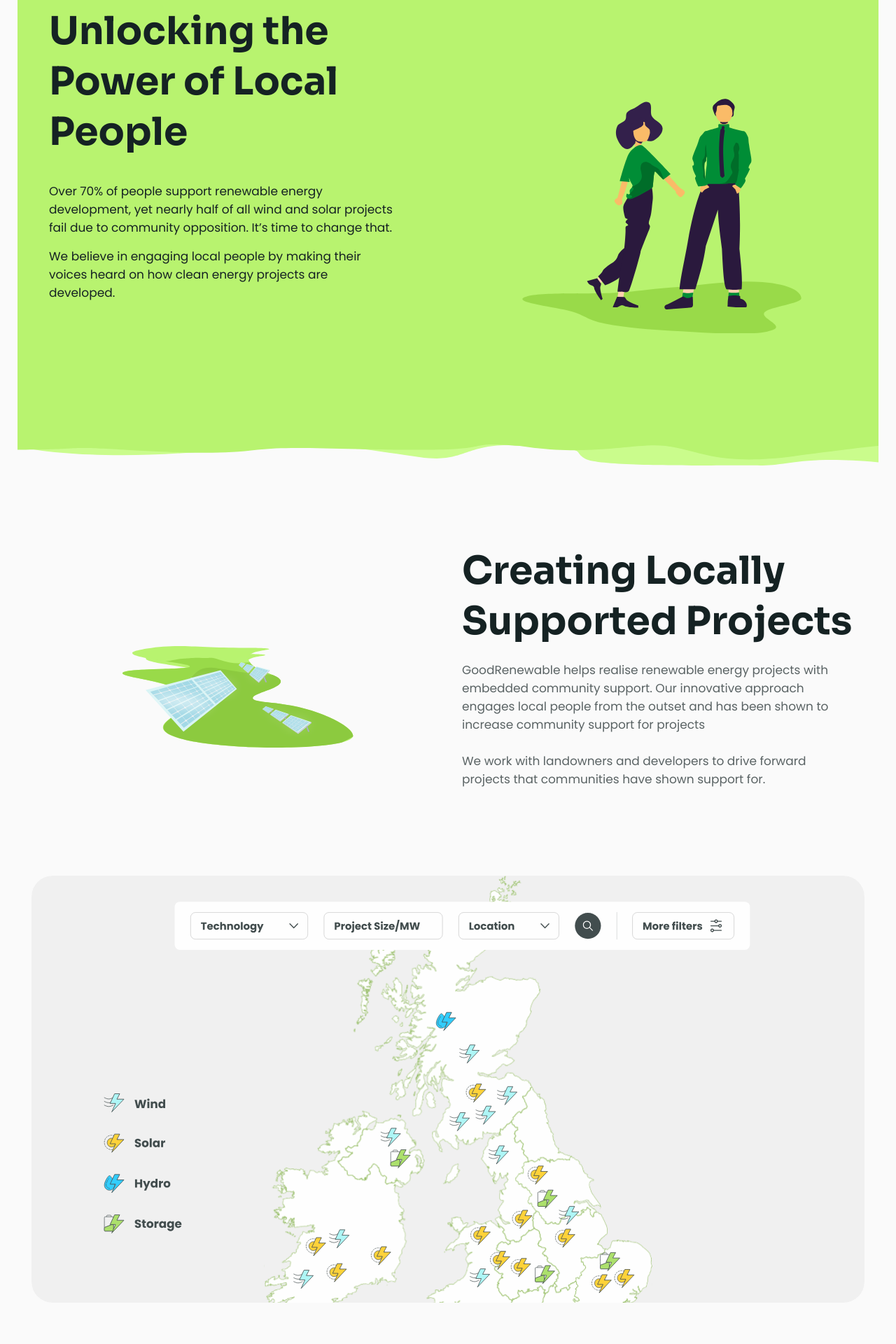
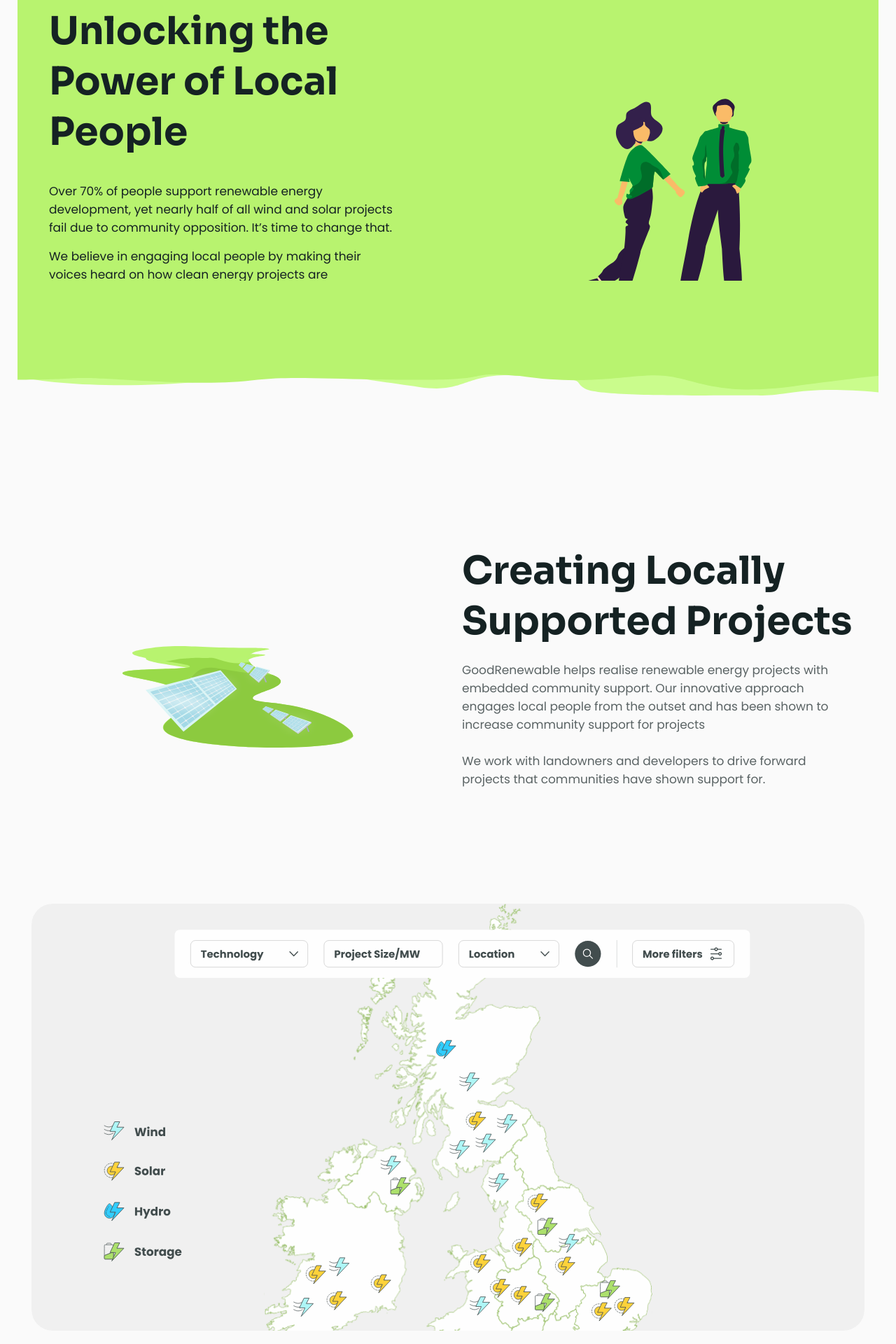
Before and after one commit to elghanbibadr/GoodRenewable, a React (Vite) app: page / in a window 1280 px wide. Shown: the part 900-2820 px from the top of the page at 70% size. Built offline with nearby package versions, Linux system fonts and the light colour scheme.

Commit message:
tweaked the feature section

```diff
--- a/src/componenet/Desc.jsx
+++ b/src/componenet/Desc.jsx
@@ -1,24 +1,25 @@
 import wave from "../assets/heroWaves.svg"
 import wave2 from "../assets/Vector40.svg"
 import wave3 from "../assets/Vector42.svg"
-
+import bottomWaveForMobile from "../assets/Vector57.svg"
+import bottomWaveForMobile2 from "../assets/Vector58.svg"
 // this is the componenet under the hero section and the waves are the edges on top and bottom of the green background
 const Desc = () => {
 
   return (
     <>
-      <div className='relative' >
+      <div className='relative ' >
         <img className="absolute top-[14rem] md:top-[12rem]" src={wave3} alt="wave 3 svg " loading="lazy" />
         <img className="relative top-60" src={wave2} alt="wave 2 svg" loading="lazy" />
       </div>
-      <div className='bg-green-secondary px-4   desc md:grid md:p-10 items-center md:grid-cols-2 lg:gap-x-[4rem] pt-[50%] mt-60 '>
+      <div className='bg-green-secondary px-4  pb-20 desc md:grid md:p-10 items-center md:grid-cols-2 lg:gap-x-[4rem] pt-[50%] mt-60 '>
         <div data-aos="fade-up-right" className='relative bottom-12  lg:pl-[2rem]'>
           <h2 className='mb-14 w-[80%] md:w-full  '>Unlocking the Power of Local People</h2>
-          <p className='text-black lg:w-[90%]'>Over 70% of people support renewable energy development, yet nearly half of all wind and solar projects fail due to community opposition. It’s time to change that.</p>
-          <p className='text-black my-6 lg:w-[90%]'>We believe in engaging local people by making their voices heard on how clean energy projects are developed.</p>
+          <p className='text-black lg:w-[90%]  '>Over 70% of people support renewable energy development, yet nearly half of all wind and solar projects fail due to community opposition. It’s time to change that.</p>
+          <p className='text-black my-6  lg:w-[90%]'>We believe in engaging local people by making their voices heard on how clean energy projects are developed.</p>
         </div>
         <div data-aos="fade-left">
-          <svg className='h-1/2 w-[70%] lg:w-[70%] mx-auto lg:relative lg:top-20' viewBox="0 0 424 360" fill="none" xmlns="http://www.w3.org/2000/svg">
+          <svg className='h-1/2 w-[70%] z-[9999999999] lg:w-[70%] mx-auto lg:relative lg:top-20' viewBox="0 0 424 360" fill="none" xmlns="http://www.w3.org/2000/svg">
             <path fill-rule="evenodd" clip-rule="evenodd" d="M225.269 289.84C271.912 286.463 319.007 277.947 364.886 281.685C409.052 285.283 423.013 296.857 423.695 306.006C424.298 314.075 376.375 319.214 368.278 327.135C358.135 337.059 408.635 349.424 371.865 356.716C337.133 363.603 273.798 357.894 225.269 355.494C187.078 353.605 152.999 349.851 125.206 344.517C100.802 339.832 96.0593 333.066 78.6778 327.357C54.4585 319.403 -15.5238 313.011 3.5621 304.565C23.4512 295.763 98.581 300.682 146.085 297.527C174.76 295.623 196.882 291.896 225.269 289.84Z" fill="#99DA49" />
             <rect x="312.199" y="36.4512" width="15.7942" height="11.4867" rx="1" transform="rotate(90.6168 312.199 36.4512)" fill="#FABB68" />
             <path d="M311.199 36.4404L301.713 36.3383C301.161 36.3323 300.708 36.7752 300.702 37.3275L300.685 38.9499C300.682 39.2704 300.831 39.5746 301.093 39.7599C305.006 42.5337 307.605 42.4779 311.713 39.9113C311.997 39.7341 312.167 39.4221 312.171 39.0877L312.188 37.4511C312.194 36.8989 311.752 36.4464 311.199 36.4404Z" fill="#2A193D" />
@@ -63,10 +64,14 @@ const Desc = () => {
           </svg>
         </div>
       </div>
-      <img src={wave} alt="wave  svg " loading="lazy" />
+       <img className="relative hidden sm2:block   lg:bottom-40" src={wave} alt="wave  svg " loading="lazy" />
+           <img className="w-full sm2:hidden relative bottom-[10rem] -z-20 " src={bottomWaveForMobile} alt="wave  svg " loading="lazy" />
+            <img className="w-full sm2:hidden   -z-40  relative  bottom-[22rem]" src={bottomWaveForMobile2} alt="wave  svg " loading="lazy" />
 
     </>
   )
 }
 
+
+
 export default Desc
--- a/src/componenet/Features/Features.jsx
+++ b/src/componenet/Features/Features.jsx
@@ -6,9 +6,9 @@ const Features = () => {
   return (
     <>
 
-      <Gridx2 className="mt-20 lg:mt-40  px-2 lg:gap-x-[1rem]" >
+      <Gridx2 className=" mt-[-10rem] sm2:mt-20 lg:mt-40  px-4 lg:gap-x-[1rem]" >
         <div data-aos="fade-left"  className='p-2 md:p-6 md:col-start-2 md:row-start-1'>
-          <h2 className='mb-8'>Creating Locally Supported Projects</h2>
+          <h2 className='mb-8 w-[90%] md:w-[100%]'>Creating Locally Supported Projects</h2>
           <p>
             GoodRenewable helps realise renewable energy projects with embedded community support. Our innovative approach engages local people from the outset and has been shown to increase community support for projects
             <br/>
--- a/src/componenet/Features/Map.jsx
+++ b/src/componenet/Features/Map.jsx
@@ -3,7 +3,7 @@ import mobileMap from "../../assets/mobileMap.svg"
 
 export const Map = () => {
   return (
-    <div   data-aos="flip-up" className='my-40 p-4 mb-40 map '  data-aos-offset="300">
+    <div data-aos="flip-up"   className='my-60 mx-4  map '  data-aos-offset="300">
     <img  className='hidden md:block   mx-4' src={desktopMap} alt='map image for desktops' loading='lazy' />
     <img  className='mx-auto md:hidden' src={mobileMap}  alt='map image for mobile' loading='lazy' />
     </div>
--- a/src/componenet/Nav/Nav.jsx
+++ b/src/componenet/Nav/Nav.jsx
@@ -42,7 +42,7 @@ const Nav = () => {
       <nav className=' flex py-4 px-4 md:px-0  items-center justify-between flex-wrap relative md:flex-nowrap md:pt-6 '>
        <img className={`${isSticky ? "block" : "hidden"} md:hidden`} src={logo} alt='logo' />
         <img className={`${!isSticky ? "block" : "hidden"} w-64 h-14 mb-1  md:block lg:h-[4.2rem] lg:w-[32rem] lg:relative lg:right-14`} src={GoodRenewable} alt="goodRenewable logo" />
-         {isSticky &&  <BookCallBtn text="Book a Call" className="py-2 book-call-btn border-2   hover:bg-black hover:text-white  md:hidden" fill="#152223" /> }
+         {isSticky && !menuCollapse &&   <BookCallBtn text="Book a Call" className="py-2 book-call-btn border-2   hover:bg-black hover:text-white  md:hidden" fill="#152223" /> }
         {!menuCollapse && <img onClick={hanldeMenuHamburgerClicked} className="md:hidden" src={menuBurger} alt="menu burger icon" />}
         {menuCollapse && <img onClick={hanldeCloseIconClicked} className='md:hidden px-3' src={closeIcon} alt="close icon" />}
         <ul className={` ${!menuCollapse ? "hidden h-0" : " h-screen"} mx-auto md:flex  transition-opacity duration-1000 md:mx-1 md:visible md:h-fit  md:opacity-100 flex flex-col items-center mt-20 md:mt-0  w-full md:w-auto    text-black navbar__list font-bold md:font-[400]  text-[3.2rem] md:flex-row  md:text-[1.6rem]`}>
```
Also changed, not shown: src/assets/Vector57.svg (added), src/assets/Vector58.svg (added).
